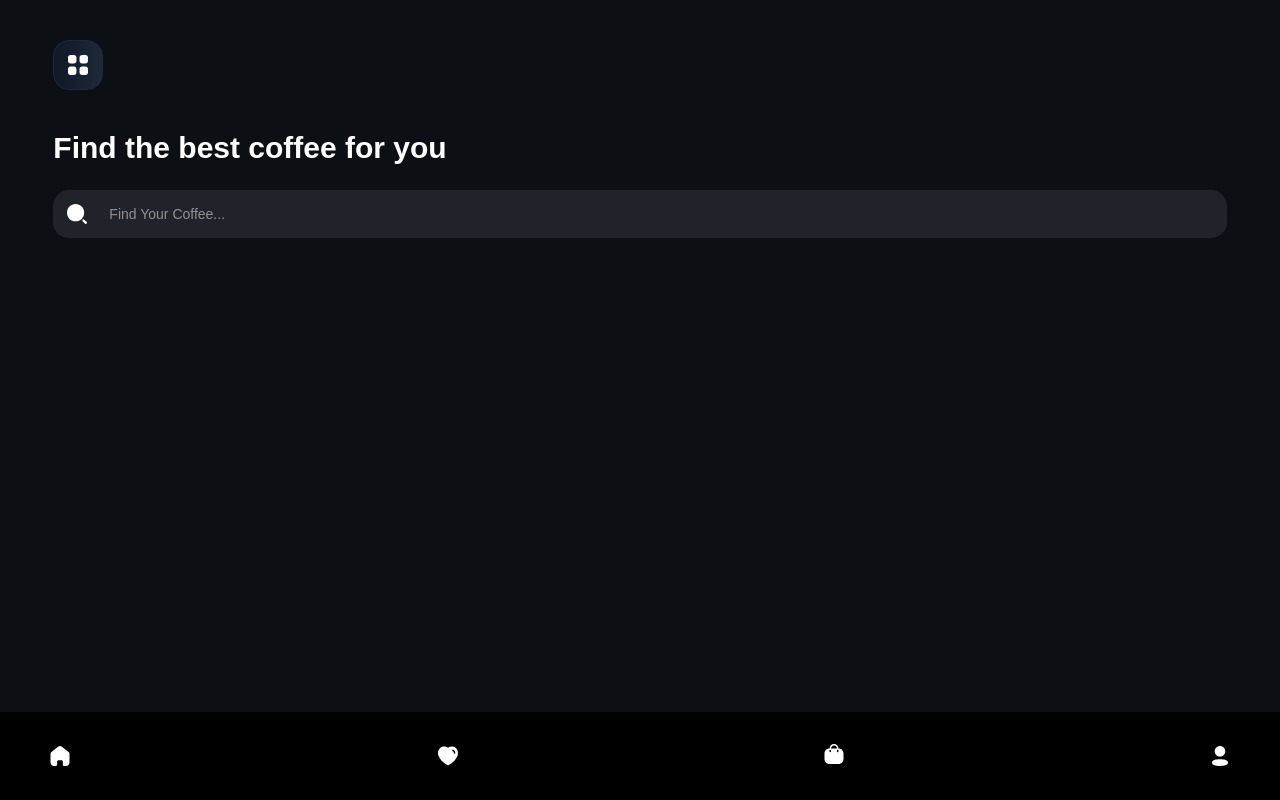
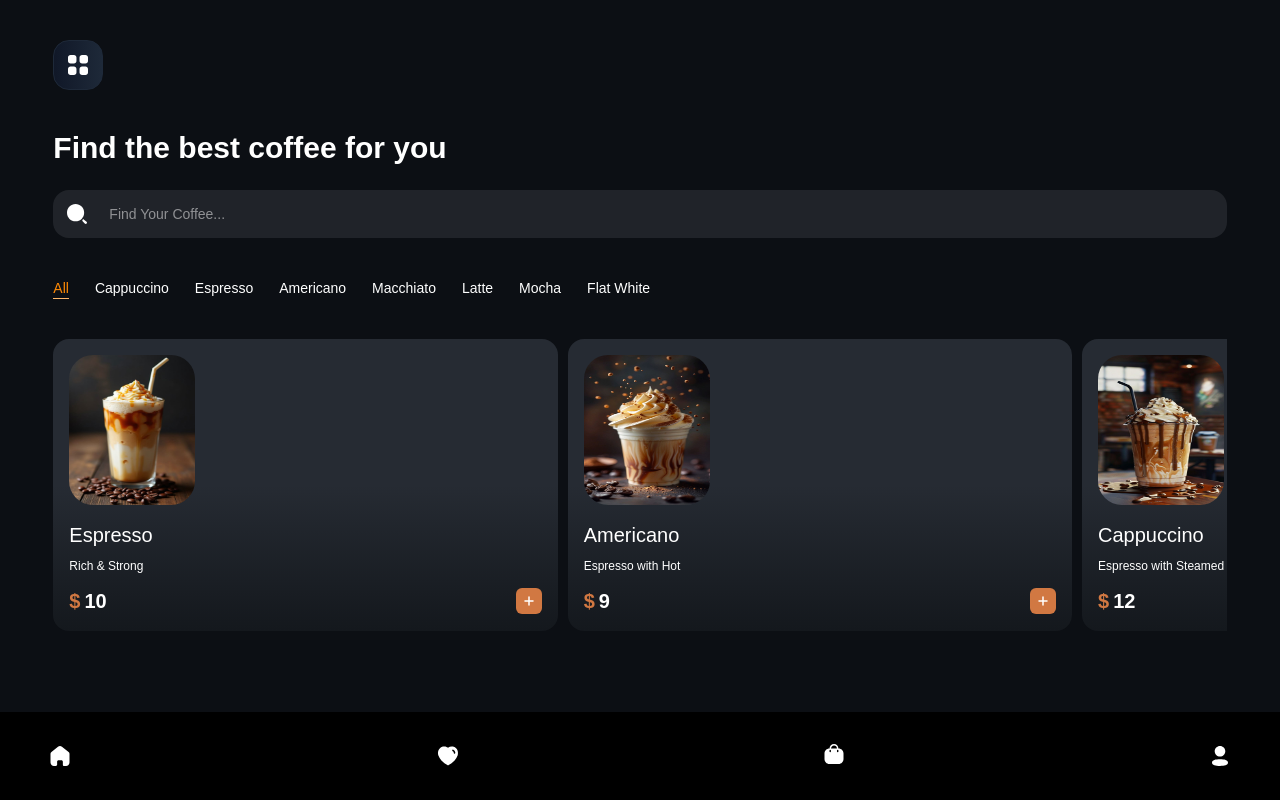
Before and after one commit to soniya-anvari/Coffee-Shop, a Next.js app: page / in a window 1280 px wide. Built offline with nearby package versions, Linux system fonts and the light colour scheme; data requests are answered from the project's data file.

Commit message:
Development of the menu products section

```diff
--- a/components/modules/Navbar/Navbar.js
+++ b/components/modules/Navbar/Navbar.js
@@ -2,7 +2,7 @@ import React from 'react'
 
 function Navbar() {
   return (
-    <div className='flex px-12 justify-between py-8 fixed bottom-0 left-0 right-0 bg-black'>
+    <div className='flex px-12 z-999 justify-between py-8 fixed bottom-0 left-0 right-0 bg-black'>
         <span>
            <svg width="24" height="24" viewBox="0 0 24 24" fill="none" xmlns="http://www.w3.org/2000/svg">
             <path d="M9.13478 20.7735V17.7157C9.13478 16.9352 9.77217 16.3024 10.5584 16.3024H13.4326C13.8102 16.3024 14.1723 16.4513 14.4393 16.7164C14.7063 16.9814 14.8563 17.3409 14.8563 17.7157V20.7735C14.8539 21.098 14.9821 21.41 15.2124 21.6403C15.4427 21.8706 15.7561 22.0001 16.0829 22.0001H18.0438C18.9596 22.0025 19.8388 21.643 20.4872 21.0009C21.1356 20.3589 21.5 19.4871 21.5 18.5779V9.86698C21.5 9.13258 21.1721 8.43596 20.6046 7.96479L13.934 2.67599C12.7737 1.74868 11.1111 1.77862 9.98539 2.7471L3.46701 7.96479C2.87274 8.42207 2.51755 9.12076 2.5 9.86698V18.5691C2.5 20.464 4.04738 22.0001 5.95617 22.0001H7.87229C8.55123 22.0001 9.103 21.4563 9.10792 20.7824L9.13478 20.7735Z" fill="white"/>
--- a/components/modules/ProductsCart/Card.js
+++ b/components/modules/ProductsCart/Card.js
@@ -1,9 +1,29 @@
 import React from 'react'
 
-function Card() {
+function Card({item}) {
   return (
-    <div>
+    <div className='text-white bg-gradient-to-t from-[#14181d] via-[#262B33] to-[#262B33] p-4 rounded-2xl'>
+       <img src={item.img} className='w-[126px] h-[150px] rounded-3xl' />
+            <p className='text-xl mt-4'>
+                {item.name}
+            </p>
+            <p className='mt-2 text-[12px]'>
+                {item.contents.split(' ').slice(0,3).join(' ')}
+            </p>
+            <div className='mt-3 flex justify-between items-center'>
+            <p className='text-xl font-bold'>
+                <span className='font-bold mr-1 text-[var(--orange-accent)] '>
+                    $</span>
+                    {item.price}
+            </p>
+            <span className='inline-block bg-[var(--orange-accent)] rounded-md p-2'>
+                <svg width="10" height="10" viewBox="0 0 10 10" fill="none" xmlns="http://www.w3.org/2000/svg">
+                <path d="M1 5H9" stroke="white" strokeWidth="1.5" strokeLinecap="round" strokeLinejoin="round"/>
+                <path d="M5 9V1" stroke="white" strokeWidth="1.5" strokeLinecap="round" strokeLinejoin="round"/>
+                </svg>
 
+            </span>
+            </div>
     </div>
   )
 }
--- /dev/null
+++ b/components/modules/ProductsCart/Filters.js
@@ -0,0 +1,39 @@
+import React, { useState } from 'react'
+import { Swiper, SwiperSlide } from 'swiper/react'
+import 'swiper/css'
+
+function Filters() {
+    const [filter,setFilter]=useState('All');
+const categories = [
+  'All',
+  'Cappuccino',
+  'Espresso',
+  'Americano',
+  'Macchiato',
+  'Latte',
+  'Mocha',
+  'Flat White'
+];
+  return (
+    <Swiper
+      slidesPerView="auto"
+      spaceBetween={26}
+      className="mt-10"
+    >
+      {categories.map((category, index) => (
+        <SwiperSlide
+        onClick={()=>setFilter(category)}
+
+          key={index}
+          style={{ width: 'auto' }}
+        >
+          <span className={`${filter==category?'text-orange-400 border-b border-b-orange-300 ':'text-white'}  text-sm whitespace-nowrap block`}>
+            {category}
+          </span>
+        </SwiperSlide>
+      ))}
+    </Swiper>
+  )
+}
+
+export default Filters
--- a/components/templates/index/HeroSection.js
+++ b/components/templates/index/HeroSection.js
@@ -3,7 +3,7 @@ import React from 'react'
 function HeroSection() {
   return (
     <div>
-      <h2 className='text-3xl text-white font-bold w-1/2 '>
+      <h2 className='text-3xl text-white font-bold w-2/3 '>
         Find the best
        coffee for you
       </h2>
--- a/components/templates/index/Menu.js
+++ b/components/templates/index/Menu.js
@@ -1,11 +1,34 @@
 import React from 'react'
+// Import Swiper React components
+import { Swiper, SwiperSlide } from 'swiper/react';
 
+// Import Swiper styles
+import 'swiper/css';
+import 'swiper/css/pagination';
+import Card from '@/components/modules/ProductsCart/Card';
+import Filters from '@/components/modules/ProductsCart/Filters';
 function Menu({menuItems}) {
     console.log(menuItems)
   return (
     <div>
-
-    </div>
+        <Filters />
+    <Swiper
+        slidesPerView={2.3}
+        spaceBetween={10}
+        pagination={{
+          clickable: true,
+        }}
+        className='mt-10'
+      >
+      {
+      menuItems.length &&  menuItems?.map(item=>(
+        <SwiperSlide  key={item.id}>
+           <Card item={item} />
+        </SwiperSlide>
+        ))
+      }
+    </Swiper>
+  </div>
   )
 }
 
--- a/pages/_app.js
+++ b/pages/_app.js
@@ -6,7 +6,9 @@ export default function App({ Component, pageProps }) {
   return(
      <div className="w-11/12 m-auto">
       <TopNavbar />
-      <Component {...pageProps} />
+      <div className="pb-[100px]">
+        <Component {...pageProps} />
+      </div>
             <Navbar />
 
      </div>
```
